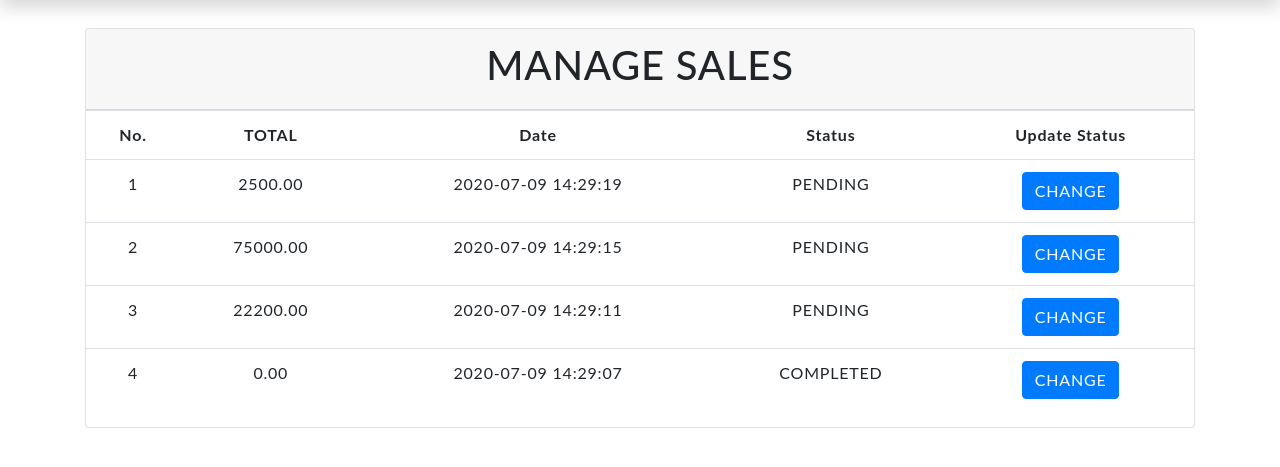
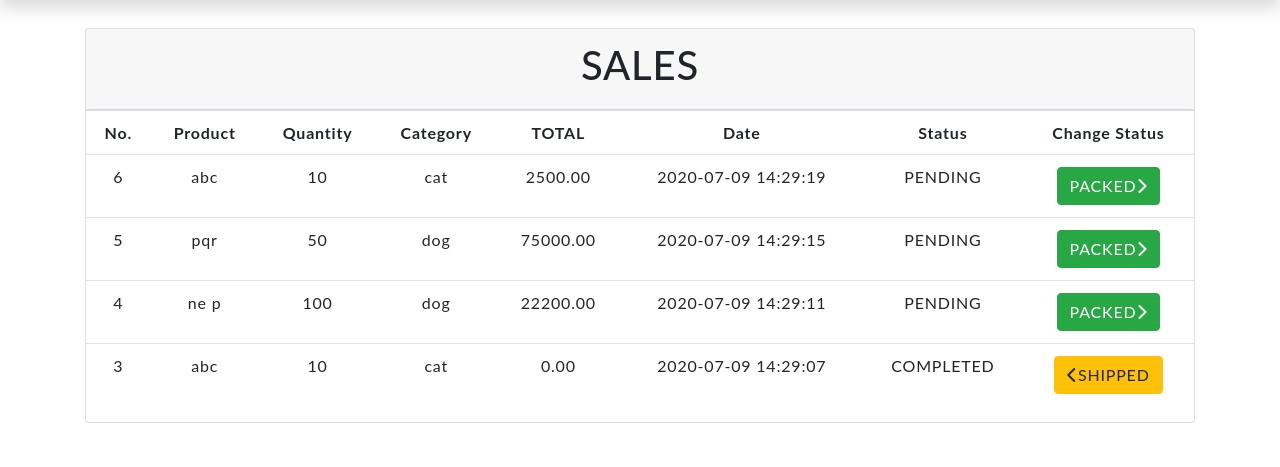
Before and after one commit to akshay2739/Aatmnirbhar-A-team, a PHP site: page /manageSales.php in a window 1280 px wide. Shown: the part 72-539 px from the top of the page. Run offline with PHP 8.4, Linux system fonts and the light colour scheme; a user stored in the database is signed in; data comes from the database, SQL or seed files in the repository; some libraries are stand-ins or nearby versions.

Commit message:
sales page

```diff
--- a/include/addProduct.inc.php
+++ b/include/addProduct.inc.php
@@ -6,7 +6,6 @@
     $cost_price = $_POST['cost_price'];
     $category = $_POST['category'];
     $sales_price = $_POST['sales_price'];
-    $sql="";
     if(isset($_POST['add'])){
         $sql = "INSERT INTO `products`(`product_name`, `quantity`, `cost_price`, `sales_price`, `category_id`) VALUES ('$name','$quantity','$cost_price','$sales_price','$category')";
     }elseif(isset($_POST['edit'])){
@@ -14,5 +13,5 @@
     }
     //echo $sql;
     $conn->query($sql);
-    // header('Location: ../manageProducts.php');
+    header('Location: ../manageProducts.php');
 ?>
--- a/include/header.php
+++ b/include/header.php
@@ -44,7 +44,7 @@
         </a>
         <div class="dropdown-menu" aria-labelledby="navbarDropdownMenuLink">
           <a class="dropdown-item" href="addSales.php">Add Sales</a>
-          <a class="dropdown-item" href="manageSales.php">Manage Sales</a>
+          <a class="dropdown-item" href="manageSales.php">View Sales</a>
           <a href="salesReport.php" class="dropdown-item">Sales Report</a>
         </div>
       </li>
--- /dev/null
+++ b/include/updateSalesStatus.php
@@ -0,0 +1,6 @@
+<?php
+require_once('database.php');
+$sql="UPDATE `sales` SET `status`='".$_GET['action']."' WHERE `id`='".$_GET['id']."'";
+$conn->query($sql);
+header('Location: ../manageSales.php');
+?>
--- a/manageSales.php
+++ b/manageSales.php
@@ -1,20 +1,7 @@
 <?php
-
     require_once('include/database.php');
     include('include/sessionCheck.php');
-
-?>
-
-
-<?php
-
-
-    if(isset($_SESSION['id'])){
-        // echo '<script>alert("Status Updated");</script>';
-
-        unset($_SESSION['id']);
-    }
-
+    include('include/bootstrap.php');
 ?>
 
 <!-- HTML FOR DISPLAY OF SALES -->
@@ -32,38 +19,57 @@
             <div class="col-12">
                 <div class="card">
                     <div class="card-header">
-                        <h1 class="text-center text-uppercase">Manage sales</h1>
+                        <h1 class="text-center text-uppercase">Sales</h1>
                     </div>
                     <div class="table-responsive">
                         <table class="table table-center text-center">
 
                             <tr>
                                 <th>No.</th>
+                                <th>Product</th>
+                                <th>Quantity</th>
+                                <th>Category</th>
                                 <th>TOTAL</th>
                                 <th>Date</th>
                                 <th>Status</th>
-                                <th>Update Status</th>
+                                <th>Change Status</th>
                             </tr>
                             <?php
-                                $index=0;
-                                $sql1="select * from sales order by id desc";
+                                $sql1="SELECT * FROM `sales` ORDER BY `id` DESC";
                                 $result1=$conn->query($sql1);
                                 while($r=$result1->fetch_assoc()){
-                                    $index=$index+1;
                             ?>
                                 <tr>
-                                        <td><?php echo $index; ?></td>
+                                    <td><?php echo $r['id']; ?></td>
+                                    <td><?php echo $r['p_name']; ?></td>
+                                    <td><?php echo $r['qty']; ?></td>
+                                    <td><?php echo $r['p_category']; ?></td>
                                     <td><?php echo $r['price']; ?></td>
                                     <td><?php echo $r['date']; ?></td>
-                                        <td><?php echo $r['status']; ?></td>
-                                        <td><a href='update_status.php ? id=<?php echo $r['id']; ?>' class="btn btn-primary text-uppercase">change </a></td>
-
-                                    </tr>
-
+                                    <td><?php echo $r['status']; ?>
+                                    <td>
                                         <?php
-
+                                            if($r['status']=='PENDING'){
+                                                echo("<a href='include/updateSalesStatus.php?id=".$r['id']."&action=PACKED' class='btn btn-primary text-uppercase btn-success'>
+                                                        PACKED<i class='fas fa-chevron-right'></i></a>");
+                                            }elseif($r['status']=='PACKED'){
+                                                echo("<a href='include/updateSalesStatus.php?id=".$r['id']."&action=PENDING' class='btn btn-primary text-uppercase btn-warning'>
+                                                        <i class='fas fa-chevron-left'></i>PENDING</a>");
+                                                echo("<a href='include/updateSalesStatus.php?id=".$r['id']."&action=SHIPPED' class='btn btn-primary text-uppercase  btn-success'>
+                                                        SHIPPED<i class='fas fa-chevron-right'></i></a>");
+                                            }elseif($r['status']=='SHIPPED'){
+                                                echo("<a href='include/updateSalesStatus.php?id=".$r['id']."&action=PACKED' class='btn btn-primary text-uppercase btn-warning'>
+                                                        <i class='fas fa-chevron-left'></i>PACKED</a>");
+                                                echo("<a href='include/updateSalesStatus.php?id=".$r['id']."&action=COMPLETED' class='btn btn-primary text-uppercase  btn-success'>
+                                                        COMPLETED<i class='fas fa-chevron-right'></i></a>");
+                                            }elseif($r['status']=='COMPLETED'){
+                                                echo("<a href='include/updateSalesStatus.php?id=".$r['id']."&action=SHIPPED' class='btn btn-primary text-uppercase btn-warning'>
+                                                        <i class='fas fa-chevron-left'></i>SHIPPED</a>");
                                             }
                                         ?>
+                                    </td>
+                                </tr>
+                                <?php } ?>
                         </table>
                     </div>
                 </div>
@@ -72,7 +78,3 @@
     </div>
 </body>
 </html>
-
-
-<!--
- -->
```
Also changed, not shown: include/sideNav.html (deleted, +0 -12 lines), include/updateStatus.php (deleted, +0 -11 lines), update_status.php (deleted, +0 -28 lines). Lines whose indentation alone changed are shown as unchanged.
